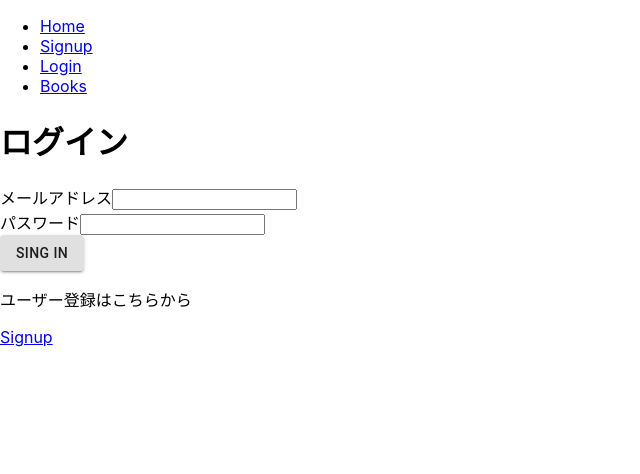
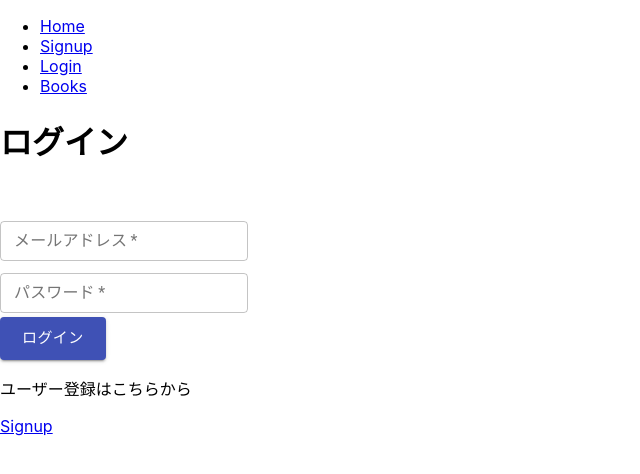
Before and after one commit to yukisakiyama2408/techtrain-react-mission1, a React (Create React App) app: page /login in a window 1280 px wide. Shown: the top 474 px of the page, without its empty margins (0-640 px from the left). Built offline with nearby package versions, Linux system fonts and the light colour scheme.

Commit message:
update
ログイン、サインアップフォームをmaterial UIに修正

```diff
--- a/src/Users/Login.tsx
+++ b/src/Users/Login.tsx
@@ -2,6 +2,9 @@ import axios from "axios";
 import { useForm } from "react-hook-form";
 import { Link, useNavigate } from "react-router-dom";
 import { useAuth } from "../Contexts/AuthContext";
+import { Box } from "@material-ui/core";
+import { TextField } from "@material-ui/core";
+import { Controller } from "react-hook-form";
 import { Button } from "@material-ui/core";
 
 const Login = () => {
@@ -10,7 +13,12 @@ const Login = () => {
     register,
     handleSubmit,
     formState: { errors },
-  } = useForm();
+    control,
+  } = useForm({
+    mode: "onBlur", // blur イベントからバリデーションがトリガーされます。
+    criteriaMode: "all", // all -> 発生した全てのエラーが収集されます。
+    shouldFocusError: false, //true -> エラーのある最初のフィールドがフォーカスされます。
+  });
   const { signin, getAccessToken } = useAuth();
 
   const onSubmit = (data: any) => {
@@ -32,23 +40,85 @@ const Login = () => {
   return (
     <div>
       <h1>ログイン</h1>
-      <form onSubmit={handleSubmit(onSubmit)}>
+      <Box
+        component="form"
+        marginTop="50px"
+        width="100%"
+        display="flex"
+        flexDirection="column"
+        justifyContent="center"
+        onSubmit={handleSubmit(onSubmit)}
+      >
         <div>
-          <label>メールアドレス</label>
-          <input {...register("email", { required: true })} />
-          {errors.email && "メールアドレスが入力されていません"}
+          <Controller
+            name="email"
+            control={control}
+            rules={{
+              required: "入力必須ですよ！",
+              maxLength: {
+                value: 30,
+                message: "30文字以下で入力してくださいね！",
+              },
+            }}
+            render={({
+              field: { onBlur, onChange, value },
+              fieldState: { error },
+            }) => (
+              <TextField
+                label="メールアドレス"
+                required
+                value={value}
+                variant="outlined"
+                margin="dense"
+                onChange={onChange}
+                onBlur={onBlur}
+                error={Boolean(error)}
+                helperText={error?.message}
+              />
+            )}
+          />
         </div>
         <div>
-          <label>パスワード</label>
-          <input {...register("password", { required: true })} />
-          {errors.password && "パスワードを入力してください"}
+          <Controller
+            name="password"
+            control={control}
+            rules={{
+              required: "入力必須ですよ！",
+              maxLength: {
+                value: 30,
+                message: "30文字以下で入力してくださいね！",
+              },
+            }}
+            render={({
+              field: { onBlur, onChange, value },
+              fieldState: { error },
+            }) => (
+              <TextField
+                label="パスワード"
+                required
+                value={value}
+                variant="outlined"
+                margin="dense"
+                onChange={onChange}
+                onBlur={onBlur}
+                error={Boolean(error)}
+                helperText={error?.message}
+              />
+            )}
+          />
         </div>
         <div>
-          <Button variant="contained" type="submit">
-            Sing In
+          <Button
+            type="submit"
+            color="primary"
+            variant="contained"
+            size="large"
+          >
+            ログイン
           </Button>
         </div>
-      </form>
+      </Box>
+
       <p>ユーザー登録はこちらから</p>
       <Link to="/signup">Signup</Link>
     </div>
--- a/src/Users/Signup.tsx
+++ b/src/Users/Signup.tsx
@@ -60,13 +60,18 @@ const Signup = () => {
                 message: "30文字以下で入力してくださいね！",
               },
             }}
-            render={({ field: { value }, fieldState: { error } }) => (
+            render={({
+              field: { onBlur, onChange, value },
+              fieldState: { error },
+            }) => (
               <TextField
                 label="お名前"
                 required
                 value={value}
                 variant="outlined"
                 margin="dense"
+                onChange={onChange}
+                onBlur={onBlur}
                 error={Boolean(error)}
                 helperText={error?.message}
               />
@@ -84,13 +89,18 @@ const Signup = () => {
                 message: "30文字以下で入力してくださいね！",
               },
             }}
-            render={({ field: { value }, fieldState: { error } }) => (
+            render={({
+              field: { onBlur, onChange, value },
+              fieldState: { error },
+            }) => (
               <TextField
                 label="メールアドレス"
                 required
                 value={value}
                 variant="outlined"
                 margin="dense"
+                onChange={onChange}
+                onBlur={onBlur}
                 error={Boolean(error)}
                 helperText={error?.message}
               />
@@ -108,13 +118,18 @@ const Signup = () => {
                 message: "30文字以下で入力してくださいね！",
               },
             }}
-            render={({ field: { value }, fieldState: { error } }) => (
+            render={({
+              field: { onBlur, onChange, value },
+              fieldState: { error },
+            }) => (
               <TextField
                 label="パスワード"
                 required
                 value={value}
                 variant="outlined"
                 margin="dense"
+                onChange={onChange}
+                onBlur={onBlur}
                 error={Boolean(error)}
                 helperText={error?.message}
               />
```
